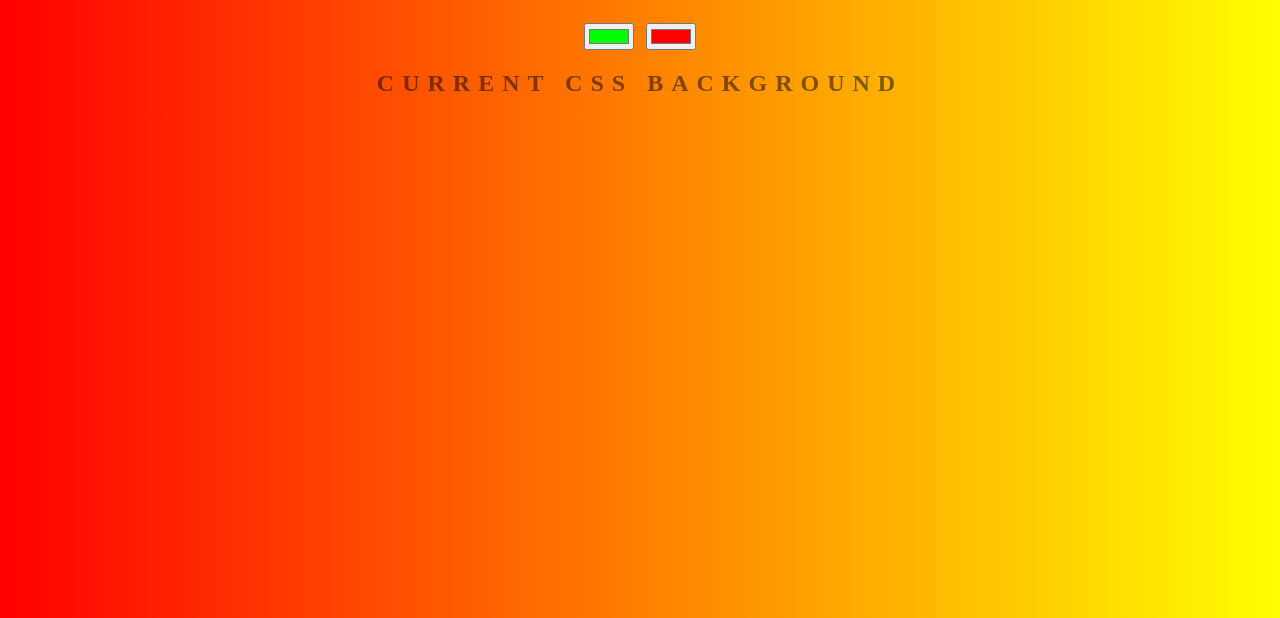
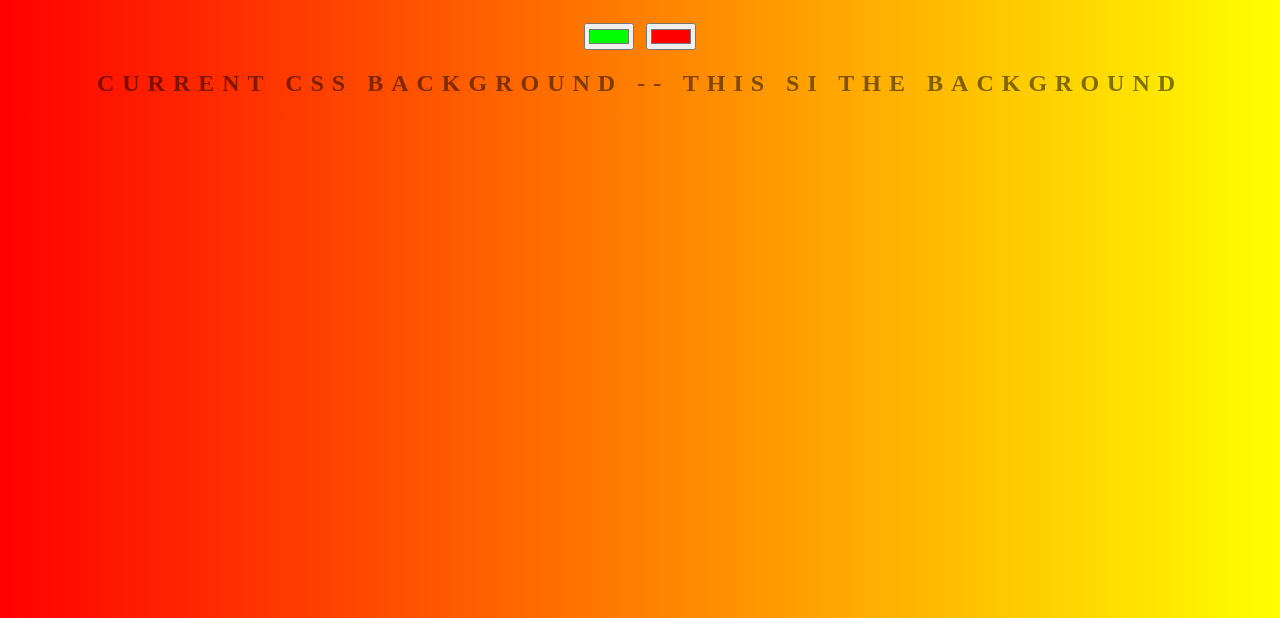
Before and after one commit to solrac3/demo-backgrownd, a plain HTML site: page index.html in a window 1280 px wide. Shown: the part 182-800 px from the top of the page. Drawn offline with Linux system fonts and the light colour scheme.

Commit message:
change in h2

```diff
--- a/index.html
+++ b/index.html
@@ -9,7 +9,7 @@
     <h1>Background Generator</h1>
     <input class="color1" type="color" name="color1" value="#00ff00">
     <input class="color2" type="color" name="color2" value="#ff0000">
-    <h2> Current CSS Background </h2>
+    <h2> Current CSS Background -- This si the Background</h2>
     <h3></h3>
     <script type="text/javascript" src="script.js"></script>
   </body>
```
